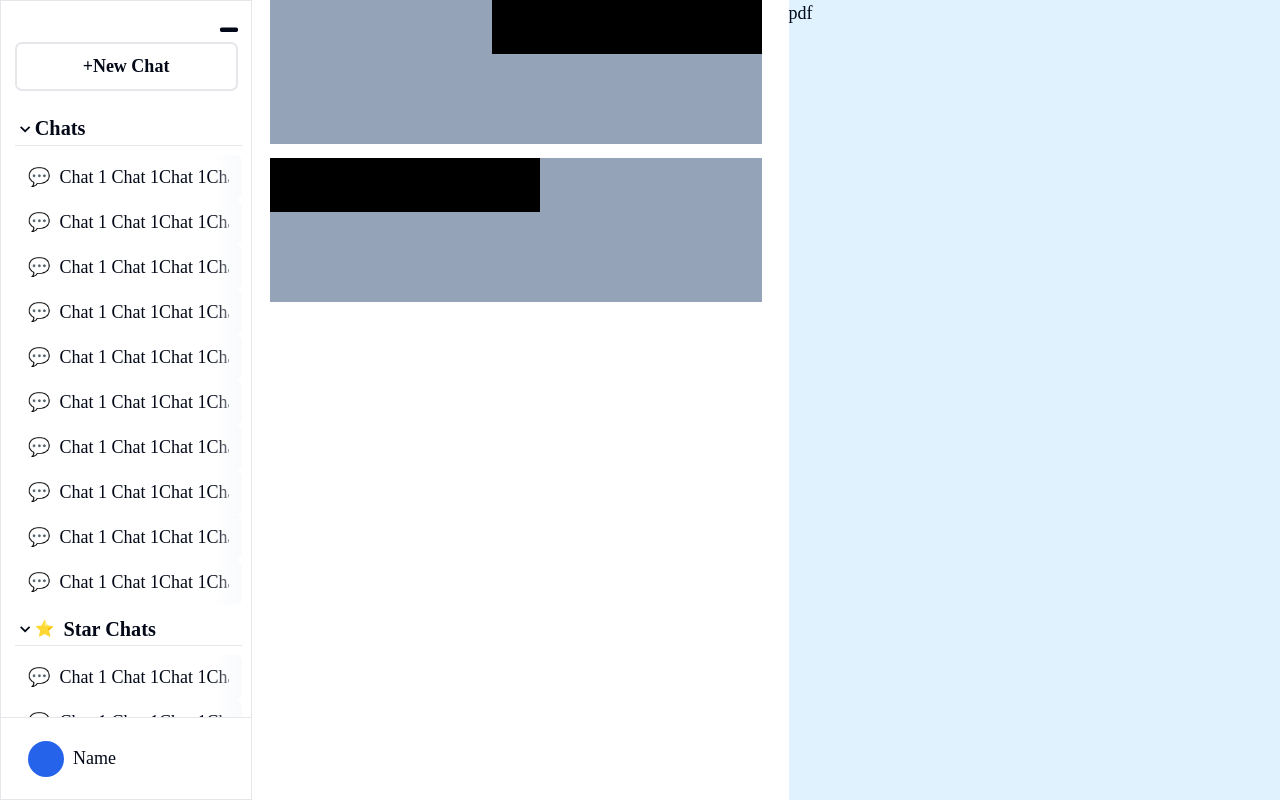
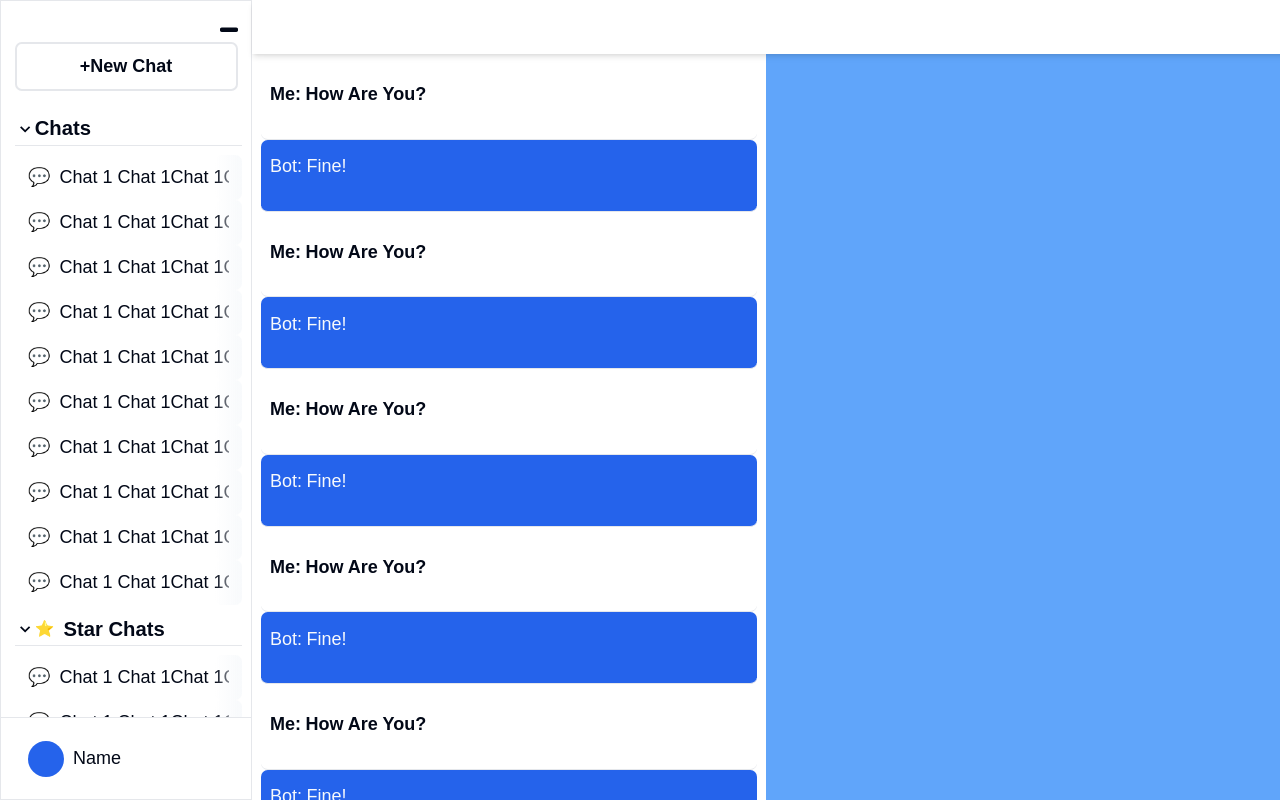
Before and after one commit to Peter3Khalil/DocTalkerTest, a Next.js app: page / in a window 1280 px wide. Built offline with nearby package versions, Linux system fonts and the light colour scheme.

Commit message:
Test Fullscreen

```diff
--- a/package.json
+++ b/package.json
@@ -25,6 +25,7 @@
     "react-responsive": "^9.0.2",
     "redux": "^4.2.1",
     "styled-components": "^6.1.1",
+    "tailwind-merge": "^2.0.0",
     "yup": "^1.3.2"
   },
   "devDependencies": {
@@ -34,7 +35,8 @@
     "@types/react-query": "^1.2.9",
     "autoprefixer": "^10.4.16",
     "postcss": "^8.4.31",
-    "prettier": "^3.0.3",
+    "prettier": "^3.1.0",
+    "prettier-plugin-tailwindcss": "^0.5.7",
     "sass": "^1.69.5",
     "tailwindcss": "^3.3.5",
     "typescript": "5.1.6"
--- /dev/null
+++ b/src/components/ChatContainer.jsx
@@ -0,0 +1,42 @@
+import React from "react";
+
+const ChatContainer = () => {
+  return (
+    <div className="h-full w-full overflow-auto px-2 md:w-1/2">
+      <section className="w-full overflow-auto">
+        <Chat />
+        <Chat />
+        <Chat />
+        <Chat />
+        <Chat />
+        <Chat />
+        <Chat />
+        <Chat />
+        <Chat />
+        <Chat />
+        <Chat />
+        <Chat />
+        <Chat />
+        <Chat />
+        <Chat />
+        <Chat />
+        <Chat />
+      </section>
+    </div>
+  );
+};
+function Chat() {
+  return (
+    <div className="mt-3 flex w-full flex-col">
+      <div className="min-h-16 flex w-full gap-1 rounded-md border-b bg-background px-2 py-3  font-bold">
+        <h1>Me:</h1>
+        <p>How Are You?</p>
+      </div>
+      <div className="min-h-16 flex w-full gap-1 rounded-md border-b bg-primary px-2 py-3 text-primary-foreground">
+        <h1>Bot:</h1>
+        <p>Fine!</p>
+      </div>
+    </div>
+  );
+}
+export default ChatContainer;
--- /dev/null
+++ b/src/components/PdfViewer.jsx
@@ -0,0 +1,11 @@
+import React from "react";
+
+const PdfViewer = () => {
+  return (
+    <div className="hidden h-full bg-blue-400 md:block md:w-1/2">
+
+    </div>
+  );
+};
+
+export default PdfViewer;
--- a/src/components/Sidebar.jsx
+++ b/src/components/Sidebar.jsx
@@ -10,28 +10,28 @@ import { setCurrentChat } from "../redux/slices/currentChatSlice";
 const Sidebar = () => {
   const dispatch = useDispatch();
   return (
-    <aside className="w-[70%] md:w-[250px] h-full flex flex-col pl-3 pt-3 bg-background text-foreground relative">
+    <aside className="relative flex h-full w-[70%] flex-col bg-background pl-3 pt-3 text-foreground md:w-[250px]">
       {/* TOP */}
-      <section className="flex flex-col gap-2 w-full items-end pr-3">
+      <section className="flex w-full flex-col items-end gap-2 pr-3">
         <FaWindowMinimize
           onClick={() => dispatch(close())}
           className="cursor-pointer"
         />
-        <button className="w-full self-center border-2 bg-inherit  py-2 rounded-md mb-5 font-semibold hover:bg-accent">
+        <button className="mb-5 w-full self-center rounded-md  border-2 bg-inherit py-2 font-semibold hover:bg-accent">
           +New Chat
         </button>
       </section>
       {/* TOP */}
 
-      <section className="w-full h-screen overflow-auto flex flex-col gap-2 mb-10 pb-12">
+      <section className="mb-10 flex h-screen w-full flex-col gap-2 overflow-auto pb-12">
         {/* print star emoji */}
 
         <Folder name={"Chats"} />
         <Folder name={"Star Chats"} icon={"⭐"} />
       </section>
-      <section className="py-4 border-t flex gap-2 items-center px-3 absolute bottom-0 w-full left-0 z-40 bg-background">
-        <div className="flex items-center cursor-pointer hover:bg-primary/10 w-full rounded-md py-1 px-3 gap-2">
-          <div className="w-8 h-8 rounded-full bg-primary"></div>
+      <section className="absolute bottom-0 left-0 z-40 flex w-full items-center gap-2 border-t bg-background px-3 py-4">
+        <div className="flex w-full cursor-pointer items-center gap-2 rounded-md px-3 py-1 hover:bg-primary/10">
+          <div className="h-8 w-8 rounded-full bg-primary"></div>
           <h1>Name</h1>
         </div>
       </section>
@@ -43,10 +43,10 @@ function Folder({ name, icon }) {
   const [isCollapsed, setIsCollapsed] = useState(false);
 
   return (
-    <div className="w-full flex flex-col gap-2 pr-2">
+    <div className="flex w-full flex-col gap-2 pr-2">
       <h1
         onClick={() => setIsCollapsed((prev) => !prev)}
-        className="text-lg bg-background z-20 flex items-center font-semibold sticky top-0 border-b cursor-pointer"
+        className="sticky top-0 z-20 flex cursor-pointer items-center border-b bg-background text-lg font-semibold"
       >
         {isCollapsed ? (
           <MdOutlineExpandLess className="rotate-90" />
@@ -87,12 +87,12 @@ function Item({ name, id }) {
         currentChat === id
           ? "bg-primary text-primary-foreground"
           : "bg-inherit text-inherit hover:bg-primary/10"
-      } flex items-center px-3 h-10 rounded-md cursor-pointer relative`}
+      } relative flex h-10 cursor-pointer items-center rounded-md px-3`}
     >
       <span className="mr-2">💬</span>
-      <p className="whitespace-nowrap overflow-hidden">{name}</p>
+      <p className="overflow-hidden whitespace-nowrap">{name}</p>
       {currentChat !== id && (
-        <span className="absolute h-full w-6 right-0 bg-gradient-to-r from-transparent to-slate-50 rounded-md"></span>
+        <span className="absolute right-0 h-full w-6 rounded-md bg-gradient-to-r from-transparent to-slate-50"></span>
       )}
     </li>
   );
--- a/src/pages/_app.jsx
+++ b/src/pages/_app.jsx
@@ -3,7 +3,12 @@ import "../styles/globals.css";
 import { Provider, useSelector } from "react-redux";
 import { store } from "../redux/store";
 import Layout from "../components/Layout";
+import { useEffect } from "react";
+// JavaScript
 export default function App({ Component, pageProps }) {
+  useEffect(() => {
+    document.documentElement.webkitRequestFullscreen();
+  }, []);
   return (
     <Provider store={store}>
       <Layout>
--- a/src/pages/index.jsx
+++ b/src/pages/index.jsx
@@ -1,77 +1,61 @@
 import React, { useEffect } from "react";
 import clsx from "clsx";
+import { twMerge } from "tailwind-merge";
 import { useDispatch, useSelector } from "react-redux";
 import { close, open } from "../redux/slices/toggleSlice";
 import Sidebar from "../components/Sidebar";
 import { FiMaximize } from "react-icons/fi";
 import { useMediaQuery } from "react-responsive";
+import ChatContainer from "../components/ChatContainer";
+import PdfViewer from "../components/PdfViewer";
 
 const Home = () => {
   const isOpen = useSelector((state) => state.toggle.isOpen);
   const dispatch = useDispatch();
-  const isMobile = useMediaQuery({ query: "(max-width: 640px)" });
+  const isMobile = useMediaQuery({ query: "(max-width: 768px)" });
   useEffect(() => {
     if (isMobile) {
       dispatch(close());
     } else {
       dispatch(open());
     }
-  }, []);
-  const message =
-    "  Lorem ipsum dolor sit amet consectetur adipisicing elit. Adipisci distinctio placeat vitae, alias illum facere repudiandae inventore dignissimos, eveniet ex aliquid eius soluta exercitationem iste, perferendis recusandae quaerat vero! Minus.";
+  }, [isMobile]);
   return (
-    <div className="w-full h-screen flex relative overflow-hidden">
+    <div className="relative flex  h-screen w-full overflow-hidden">
       <div
         className={clsx(
-          "w-full border md:w-fit h-full absolute left-0 top-0 z-10 flex",
-          !isOpen ? "hidden" : "md:flex md:relative"
+          "h-full w-full border md:w-fit",
+          !isOpen ? "hidden" : "flex",
         )}
       >
         <Sidebar />
-        <div onClick={()=>dispatch(close())} className="flex-1 h-full bg-black/80 md:hidden" ></div>
+        <div
+          onClick={() => dispatch(close())}
+          className="h-full flex-1 bg-black/80 md:hidden"
+        ></div>
       </div>
 
-      <main className="flex-1 bg-background text-foreground flex relative px-6 md:p-0">
+      <main className="relative flex w-full flex-1 flex-col bg-background px-6 text-foreground md:p-0">
+        {/* Maximize */}
         <div
           onClick={() => dispatch(open())}
           className={clsx(
-            "absolute top-3 left-3 z-30 cursor-pointer border p-1 rounded-md text-foreground",
-            isOpen ? "hidden" : ""
+            "absolute left-3 top-3 z-30 cursor-pointer rounded-md border p-1 text-foreground",
+            isOpen ? "hidden" : "",
           )}
         >
           <FiMaximize />
         </div>
+        {/* Maximize */}
 
-        <div className="w-full h-full flex gap-2 flex-row-reverse">
-          {/* PDFViewer */}
-          <div className="hidden md:flex flex-1 h-full bg-sky-100">pdf</div>
-          {/* PDFViewer */}
-
-          {/* Conversation */}
-          <div className="flex-1 h-full flex flex-col gap-3 md:m-0 overflow-auto pb-3 px-4">
-            <div className="w-full h-32 bg-slate-400 flex justify-end">
-              <div className="h-12 w-60 bg-black"></div>
-            </div>
-            <div className="w-full h-32 bg-slate-400 flex justify-start">
-              <div className="h-12 w-60 bg-black"></div>
-            </div>
-          </div>
-          {/* Conversation */}
+        <header className="h-12 w-full bg-white shadow-md fixed"></header>
+        <div className="flex h-full w-full mt-12">
+          <ChatContainer />
+          <PdfViewer />
         </div>
       </main>
     </div>
   );
 };
-function Conversation({ name = "Me", message }) {
-  return (
-    <div
-      className={clsx(
-        "max-w-[70%] w-fit flex gap-2 items-start px-3 py-2 rounded-md"
-      )}
-    >
-      <h1 className="capitalize">{name}:</h1>
-      <p className="text-sm">{message}</p>
-    </div>
-  );
-}
+
 export default Home;
--- a/src/styles/globals.css
+++ b/src/styles/globals.css
@@ -2,7 +2,10 @@
 @tailwind components;
 @tailwind utilities;
 
-@import url('https://fonts.googleapis.com/css2?family=Playpen+Sans:wght@100;200;300;400;500;600;700;800&display=swap');
+@import url('https://fonts.googleapis.com/css2?family=Nunito:ital,wght@0,200;0,400;0,500;0,600;0,700;0,800;1,200;1,300;1,400;1,500;1,600;1,700;1,800&display=swap');
+body {
+    font-family: 'Nunito', sans-serif;
+}
 
 * {
     box-sizing: border-box;
@@ -15,9 +18,7 @@
 html{
     font-size: 18px;
 }
-body {
-    font-family: 'Playpen Sans', cursive;
-}
+
 
 @layer base {
     :root {
```
Also changed, not shown: prettier.config.js (added, +7 -0 lines), 1 other file (tests, documents, lock files or other folders).
